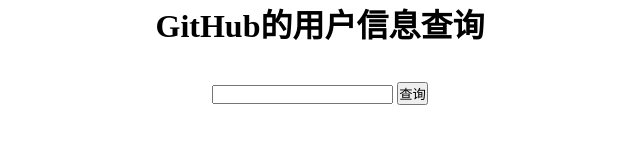
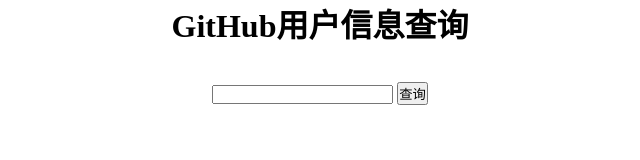
Before and after one commit to lcneo/lcneo.github.cn, a plain HTML site: page index.html in a window 1280 px wide. Shown: the top 160 px of the page, without its empty margins (320-960 px from the left). Drawn offline with Linux system fonts and the light colour scheme.

Commit message:
git for win

```diff
--- a/index.html
+++ b/index.html
@@ -6,7 +6,7 @@
 </head>
 <body align="center">
 	<div>
-	<h1>GitHub的用户信息查询</h1>
+	<h1>GitHub用户信息查询</h1>
 	<br><br>
 	<input type="Text" id="t1" value="">
 	<button id="button1">查询</button>
```
